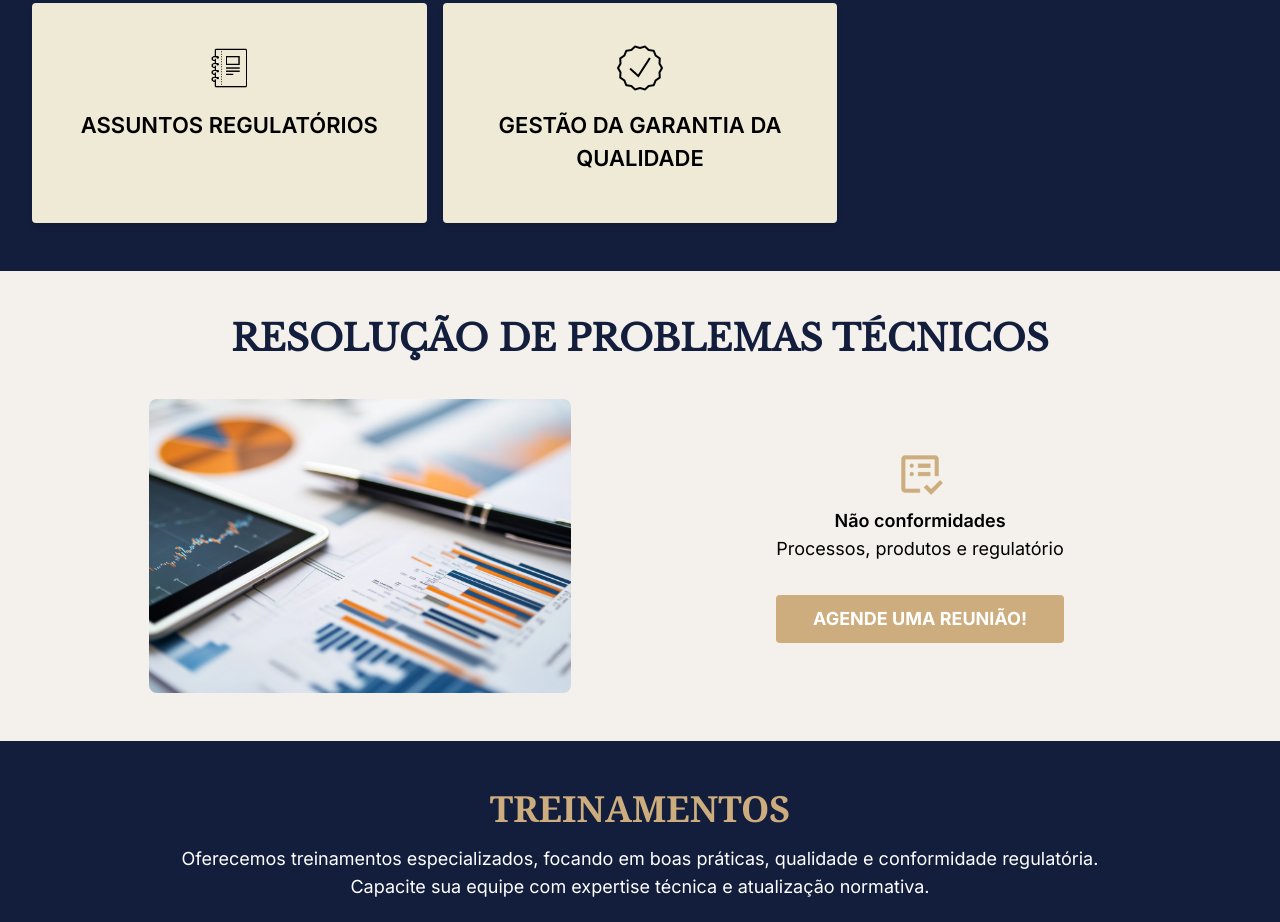
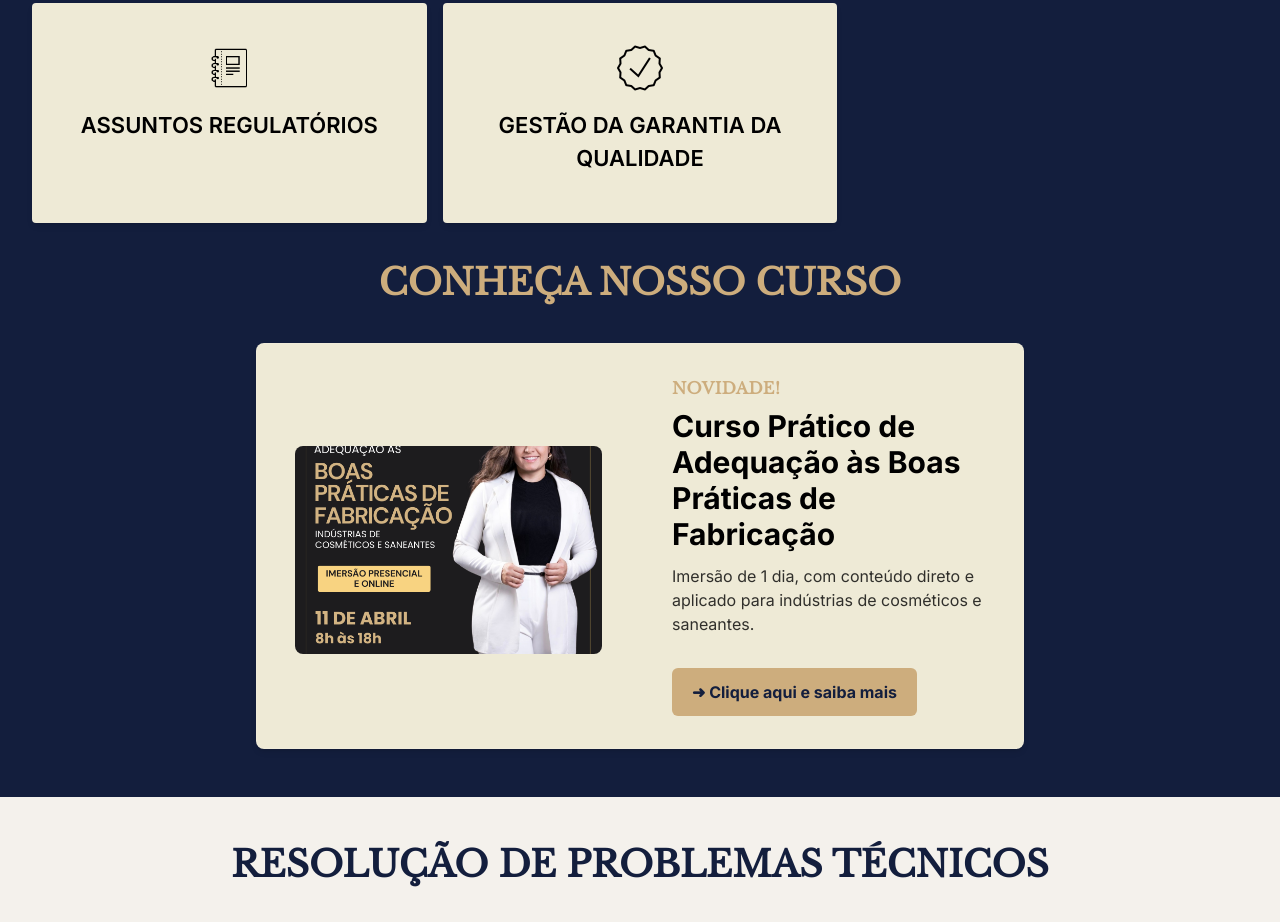
Before and after one commit to elanealencar/performance, a website: page dist/index.html in a window 1280 px wide. Shown: the part 1021-1943 px from the top of the page. Drawn offline with nearby package versions, Linux system fonts and the light colour scheme.

Commit message:
add seção do curso a page principal

```diff
--- a/dist/index.html
+++ b/dist/index.html
@@ -20,7 +20,7 @@
     <!-- Cabeçalho -->
     <header class="flex items-center justify-between py-10 h-10 px-4">
         <div class="logo">
-            <img src="../images/performance_logo_horizontal-light_transparent.png" alt="Logo da Performance" class="w-[300px]" />
+            <img src="../images/performance_logo_horizontal-light_transparent.png" alt="Logo da Performance" class="w-[180px] max-w-xs" />
         </div>
         <nav id="menu-desktop" class="hidden font-bold gap-6 justify-end md:flex ">
             <a href="#nossos-servicos" class="px-4 py-2 text-white rounded-md cursor-pointer w-[250px] text-center inline-block
@@ -78,11 +78,11 @@
     </section>
 
 
-    <!-- Nossos Serviços -->
+<!-- Nossos Serviços -->
 <section id="nossos-servicos" data-aos="fade" data-aos-duration="1000" data-aos-delay="50" class="px-4 py-12 ">
   <h1 class="text-3xl md:text-4xl font-libre text-[#cdad7d] text-center font-bold mb-10">NOSSOS SERVIÇOS</h1>
 
-  <div class="grid grid-cols-1 sm:grid-cols-2 md:grid-cols-3 lg:grid-cols-3 gap-4 text-center md:px-4">
+    <div class="grid grid-cols-1 sm:grid-cols-2 md:grid-cols-3 lg:grid-cols-3 gap-4 text-center md:px-4">
         <div class="bg-[#eeead6] rounded shadow-md transition-transform duration-300 hover:scale-110 hover:shadow-xl flex flex-col items-center pb-12">
             <img src="../images/icon-problema.png" alt="Ícone" class="w-[50px] mt-10 mb-4">
             <h3 class="text-[18px] md:text-[22px] text-black font-semibold">RESOLUÇÃO DE PROBLEMAS TÉCNICOS</h3>
@@ -107,7 +107,44 @@
             <img src="../images/icon-check2.png" alt="Ícone" class="w-[50px] mt-10 mb-4">
             <h3 class="text-[18px] md:text-[22px] text-black font-semibold">GESTÃO DA GARANTIA DA QUALIDADE</h3>
         </div>
-     </div>
+    </div>
+
+<!-- Banner do Curso -->
+ <h1 class="text-3xl md:text-4xl font-libre text-[#cdad7d] text-center font-bold mb-10 mt-10">CONHEÇA NOSSO CURSO</h1>
+<div class="max-w-3xl mx-auto mt-10">
+  <a
+    href="https://performanceconsultoria.com/curso"
+    class="group block bg-[#eeead6] rounded-lg overflow-hidden shadow-md border border-white/10 hover:shadow-xl transition"
+  >
+    <div class="grid grid-cols-1 md:grid-cols-2 items-center">
+      <!-- Imagem -->
+      <div class="relative">
+        <img
+          src="../images/curso_banner (600 x 600 px).png"
+          alt="Curso Prático de Adequação às Boas Práticas de Fabricação"
+          class="w-4/5 mx-auto mt-2 h-64 md:h-52 object-cover rounded-lg"
+        />
+      </div>
+
+      <!-- Texto + CTA -->
+      <div class="p-6 md:p-8">
+        <p class="text-[#cdad7d] font-libre font-bold tracking-wide">NOVIDADE!</p>
+        <h3 class="text-black text-2xl md:text-3xl font-bold mt-2">
+          Curso Prático de Adequação às Boas Práticas de Fabricação
+        </h3>
+        <p class="text-black/80 mt-3 mb-3">
+          Imersão de 1 dia, com conteúdo direto e aplicado para indústrias de cosméticos e saneantes.
+        </p>
+
+        <div class="mt-5 inline-flex items-center gap-2 bg-[#cdad7d] text-[#131e3d] font-bold px-5 py-3 rounded-md group-hover:brightness-95 transition">
+          ➜ Clique aqui e saiba mais
+        </div>
+      </div>
+    </div>
+  </a>
+</div>
+
+
 </section>
 
 <!-- seção resolução -->
```
Also changed, not shown: dist/styles.css, images/curso_banner (600 x 600 px).png (added).
